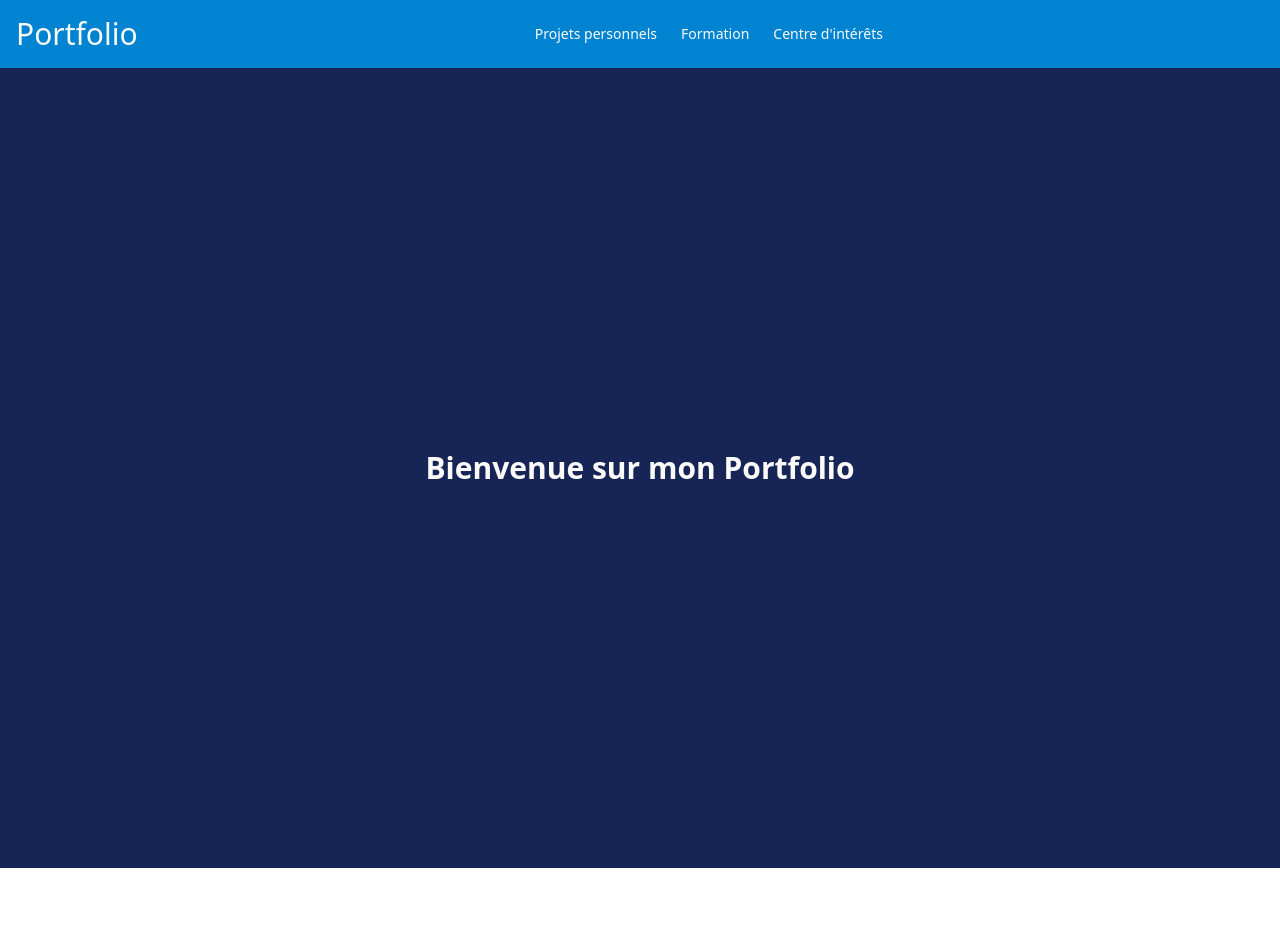
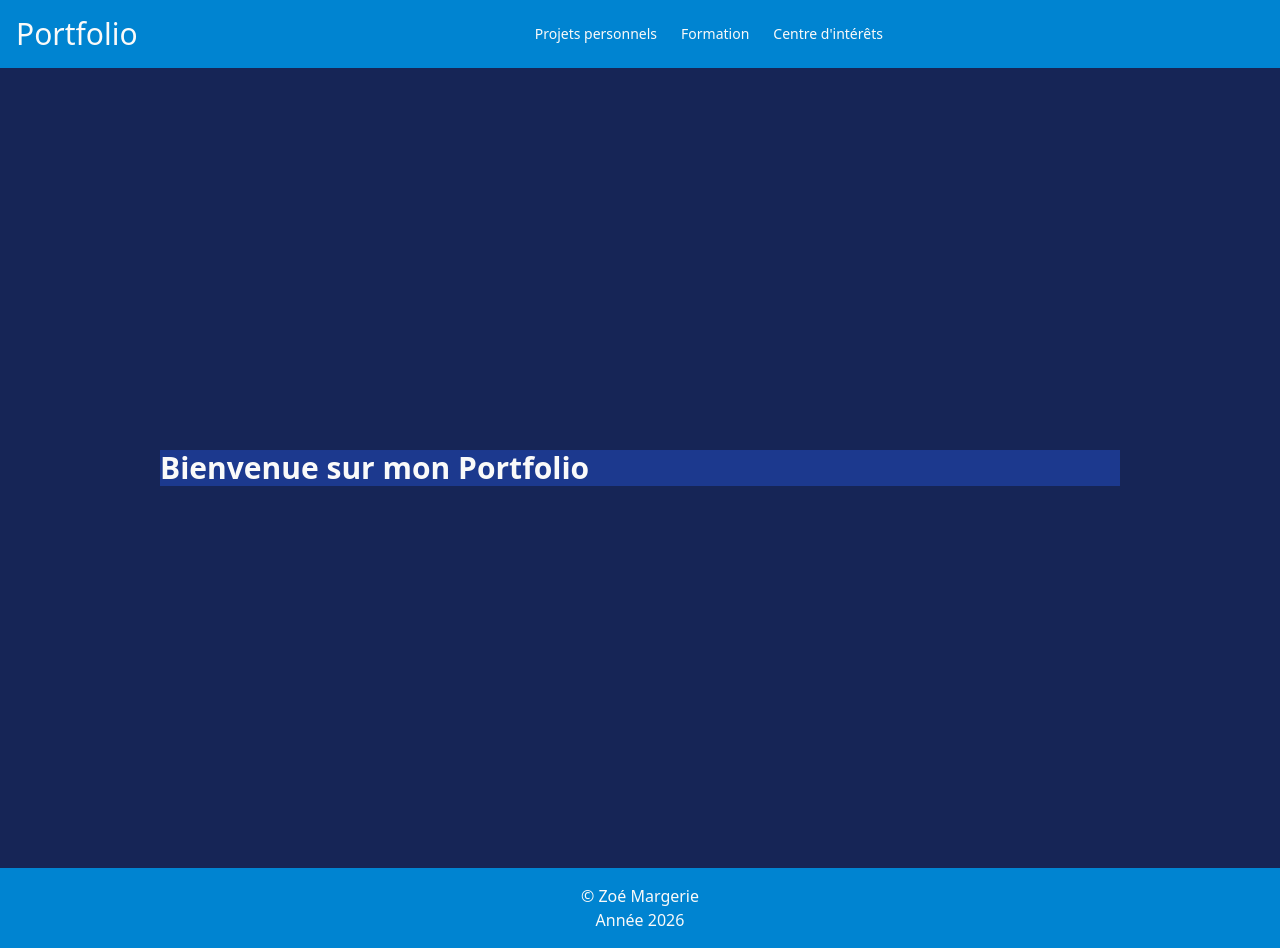
Before and after one commit to Z-1020/Portfolio_react, a React (Vite) app in the folder portfolio/: page / in a window 1280 px wide. Before the commit the page ends 868 px from the top, so only its background shows below. Built offline with nearby package versions, Linux system fonts and the light colour scheme.

Commit message:
feat : adding footer

```diff
--- a/portfolio/src/App.tsx
+++ b/portfolio/src/App.tsx
@@ -8,6 +8,7 @@ import Header from './components/Header.tsx'
 import PersonalProjects from './pages/PersonalProjects.tsx'
 import Interests from './pages/Interests.tsx'
 import EducationProjects from './pages/EducationProjects.tsx'
+import Footer from './components/Footer.tsx'
 
 
 export default function App() {
@@ -20,6 +21,7 @@ export default function App() {
       <Route path="/Interests" element={<Interests />} />
       <Route path="/EducationProjects" element={<EducationProjects />} />
     </Routes>
+    <Footer />
     </div>
   )
 }
--- /dev/null
+++ b/portfolio/src/components/Footer.tsx
@@ -0,0 +1,15 @@
+import { Link, useLocation } from 'react-router-dom'
+
+export default function Header() {
+    return (
+        <footer className='bg-sky-600 text-white p-4 flex justify-center'>
+            <div className='text-stone-50 text-center'>
+            <p>© Zoé Margerie</p>
+            <p>Année 2026</p>
+            </div>
+        </footer>
+
+
+    )
+
+}
--- a/portfolio/src/pages/Home.tsx
+++ b/portfolio/src/pages/Home.tsx
@@ -1,10 +1,12 @@
 
 export default function Home() {
   return (
-    <div className=" min-w-screen min-h-screen h-full flex items-center justify-center bg-blue-950 ">
+    <main className=" min-w-screen min-h-screen h-full flex items-center justify-center bg-blue-950 ">
+      <div className="w-3/4 h-1/2 bg-blue-900">
       <h1 className="text-3xl font-bold text-stone-50">
         Bienvenue sur mon Portfolio
       </h1>
-    </div>
+      </div>
+    </main>
   )
 }
```
